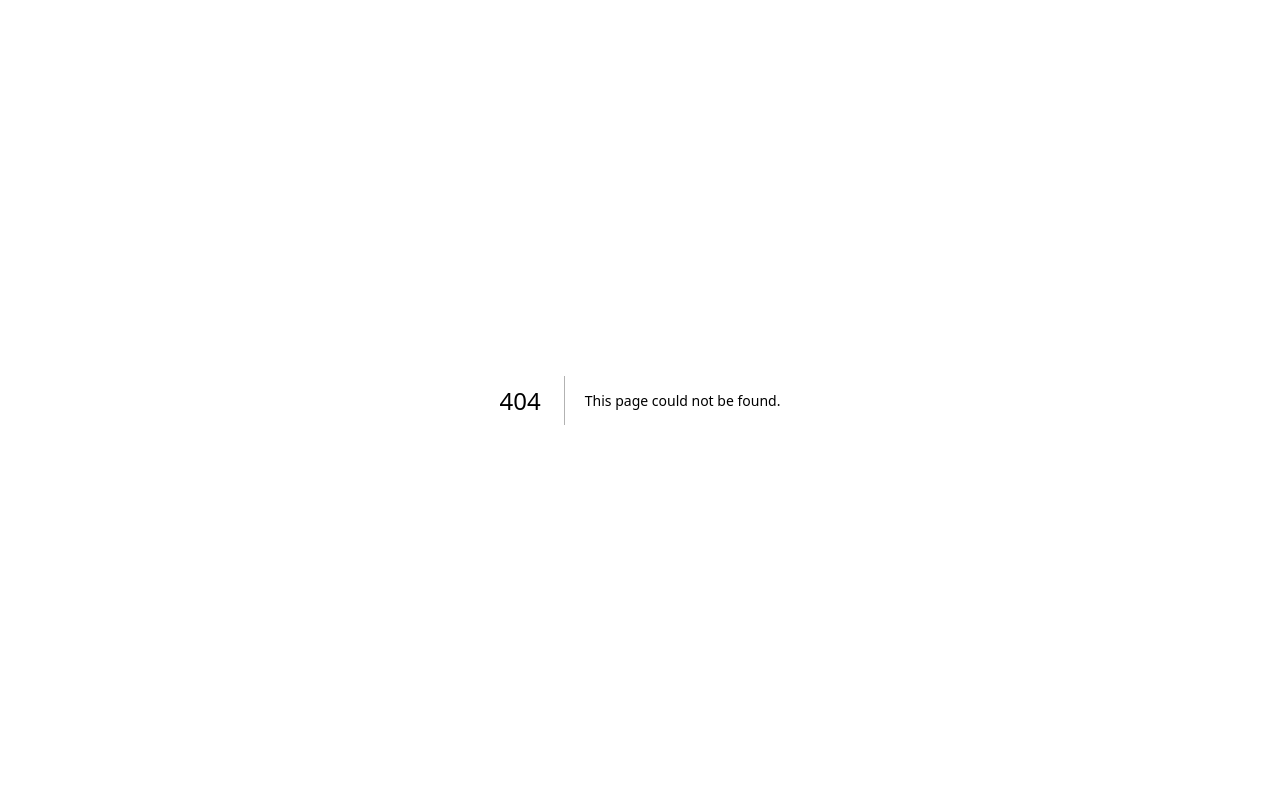
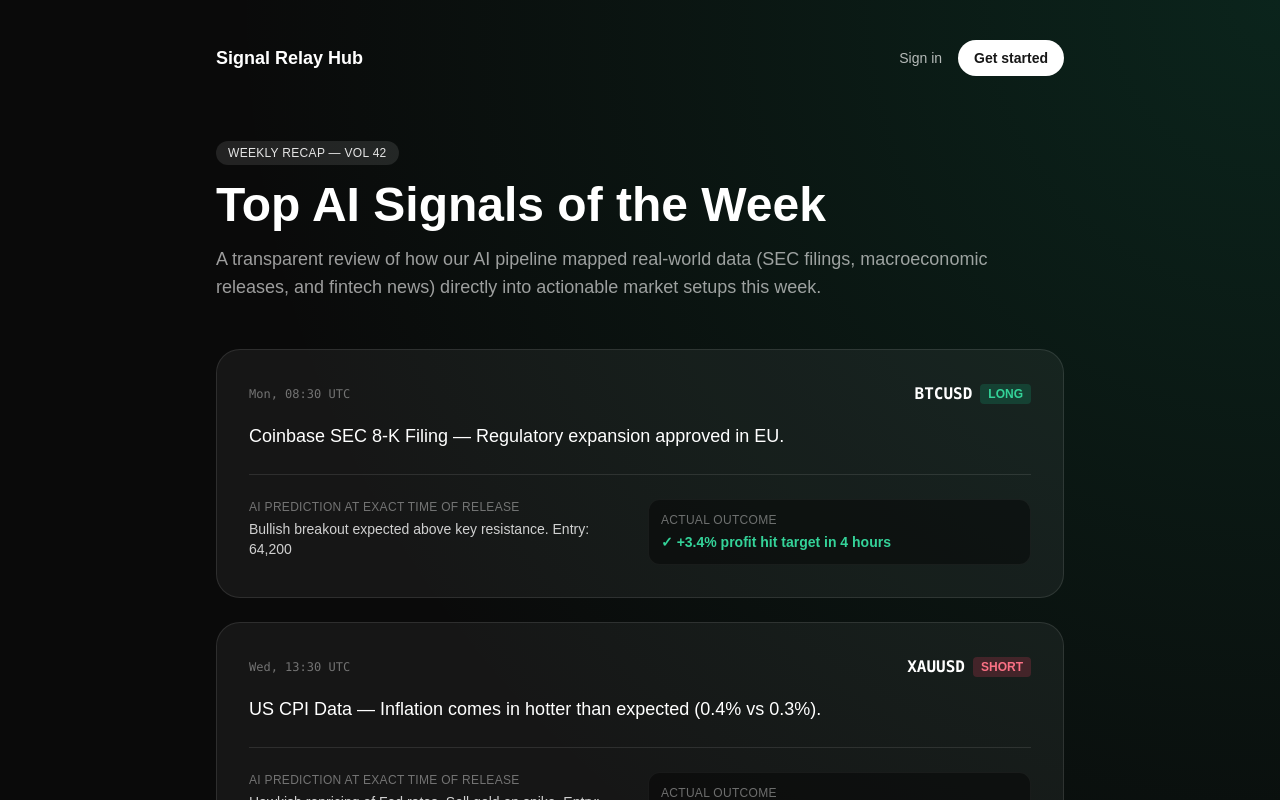
Before and after one commit to SignalRelayFinance/Signal-Relay-Hub, a Next.js app: page /weekly-report in a window 1280 px wide. Before the commit this address had no page. Shown: the top 800 px of the page. Built offline with nearby package versions, Linux system fonts and the light colour scheme.

Commit message:
create weekly report page

```diff
--- /dev/null
+++ b/src/app/weekly-report/page.tsx
@@ -0,0 +1,127 @@
+import React from 'react';
+import Link from 'next/link';
+
+export const metadata = {
+  title: 'Weekly Market Signal Report | Signal Relay Hub',
+  description: 'Review the top 5 most profitable market signals generated by our AI this week. See how SEC filings and economic data translated into live trade setups.',
+  openGraph: {
+    title: 'Weekly Market Signal Report | Signal Relay Hub',
+    description: 'Review the top AI-generated market signals of the week.',
+    url: 'https://www.signalrelayhub.io/weekly-report',
+    siteName: 'Signal Relay Hub',
+  },
+};
+
+const WEEKLY_SIGNALS = [
+  {
+    id: 1,
+    date: 'Mon, 08:30 UTC',
+    catalyst: 'Coinbase SEC 8-K Filing — Regulatory expansion approved in EU.',
+    pair: 'BTCUSD',
+    direction: 'LONG',
+    aiPrediction: 'Bullish breakout expected above key resistance. Entry: 64,200',
+    outcome: '+3.4% profit hit target in 4 hours',
+    status: 'win'
+  },
+  {
+    id: 2,
+    date: 'Wed, 13:30 UTC',
+    catalyst: 'US CPI Data — Inflation comes in hotter than expected (0.4% vs 0.3%).',
+    pair: 'XAUUSD',
+    direction: 'SHORT',
+    aiPrediction: 'Hawkish repricing of Fed rates. Sell gold on spike. Entry: 2340',
+    outcome: '+120 pips hit target in 6 hours',
+    status: 'win'
+  },
+  {
+    id: 3,
+    date: 'Thu, 15:00 UTC',
+    catalyst: 'OpenAI Product Announcement — Sora video model updates.',
+    pair: 'US30',
+    direction: 'LONG',
+    aiPrediction: 'Tech sector boost expected. Broad market bullish. Entry: 38,900',
+    outcome: 'Stopped out at break-even due to broader macro drag',
+    status: 'neutral'
+  },
+];
+
+export default function WeeklyReportPage() {
+  return (
+    <div className="relative min-h-screen overflow-hidden bg-neutral-950 text-white">
+      <div className="pointer-events-none absolute inset-0 bg-[radial-gradient(circle_at_top_right,_rgba(16,185,129,0.15),_transparent_50%)]" />
+
+      <div className="relative mx-auto flex min-h-screen max-w-4xl flex-col px-6 py-10">
+        <header className="flex items-center justify-between mb-16">
+          <Link href="/" className="text-lg font-semibold hover:opacity-80 transition-opacity">Signal Relay Hub</Link>
+          <nav className="flex items-center gap-4 text-sm">
+            <Link className="text-white/70 hover:text-white transition-colors" href="/login">Sign in</Link>
+            <Link className="rounded-full bg-white px-4 py-2 font-semibold text-neutral-900 hover:bg-neutral-200 transition-colors" href="/pricing">Get started</Link>
+          </nav>
+        </header>
+
+        <main className="flex-1 space-y-12">
+          <div>
+            <div className="inline-flex items-center rounded-full bg-white/10 px-3 py-1 text-xs uppercase tracking-wide text-neutral-200 mb-4">
+              Weekly Recap — Vol 42
+            </div>
+            <h1 className="text-4xl font-semibold leading-tight sm:text-5xl">Top AI Signals of the Week</h1>
+            <p className="mt-4 text-lg text-white/60">
+              A transparent review of how our AI pipeline mapped real-world data (SEC filings, macroeconomic releases, and fintech news) directly into actionable market setups this week.
+            </p>
+          </div>
+
+          <div className="space-y-6">
+            {WEEKLY_SIGNALS.map((signal) => (
+              <div key={signal.id} className="rounded-3xl border border-white/10 bg-white/5 p-6 sm:p-8">
+                <div className="flex flex-wrap items-center justify-between gap-4 mb-4">
+                  <span className="text-xs font-mono text-white/40">{signal.date}</span>
+                  <div className="flex items-center gap-2">
+                    <span className="font-mono font-bold text-white">{signal.pair}</span>
+                    <span className={`rounded px-2 py-0.5 text-xs font-bold ${signal.direction === 'LONG' ? 'bg-emerald-500/20 text-emerald-400' : 'bg-rose-500/20 text-rose-400'}`}>
+                      {signal.direction}
+                    </span>
+                  </div>
+                </div>
+
+                <h3 className="text-lg font-medium text-white mb-4">{signal.catalyst}</h3>
+
+                <div className="grid gap-4 sm:grid-cols-2 mt-6 border-t border-white/10 pt-6">
+                  <div>
+                    <div className="text-xs uppercase tracking-wide text-white/40 mb-1">AI Prediction at exact time of release</div>
+                    <div className="text-sm text-white/80">{signal.aiPrediction}</div>
+                  </div>
+                  <div className="rounded-xl border border-white/5 bg-black/40 p-3">
+                    <div className="text-xs uppercase tracking-wide text-white/40 mb-1">Actual Outcome</div>
+                    <div className={`text-sm font-semibold ${signal.status === 'win' ? 'text-emerald-400' : 'text-white/60'}`}>
+                      {signal.status === 'win' ? '✓ ' : '— '}{signal.outcome}
+                    </div>
+                  </div>
+                </div>
+              </div>
+            ))}
+          </div>
+
+          <div className="rounded-3xl border border-emerald-500/20 bg-gradient-to-b from-emerald-500/10 to-neutral-900 p-8 text-center sm:p-12">
+            <h2 className="text-2xl font-semibold text-white">Stop reading history. Start trading it live.</h2>
+            <p className="mt-2 text-white/60 max-w-xl mx-auto">
+              By the time this weekly report comes out, the moves have already happened. Get these exact AI-mapped trade setups delivered directly to your Telegram the second the data drops.
+            </p>
+            <div className="mt-6 flex justify-center gap-4">
+              <Link href="/plans" className="rounded-full bg-emerald-500 px-6 py-3 text-sm font-bold text-neutral-900 hover:bg-emerald-400 transition-colors">
+                Get Live Trade Setups
+              </Link>
+            </div>
+          </div>
+        </main>
+
+        <footer className="mt-20 border-t border-white/5 pt-8 text-xs text-white/40 flex justify-between">
+          <span>© {new Date().getFullYear()} Signal Relay Hub</span>
+          <div className="flex gap-4">
+            <Link href="/privacy" className="hover:text-white transition-colors">Privacy</Link>
+            <Link href="/pricing" className="hover:text-white transition-colors">Pricing</Link>
+          </div>
+        </footer>
+      </div>
+    </div>
+  );
+}
```
